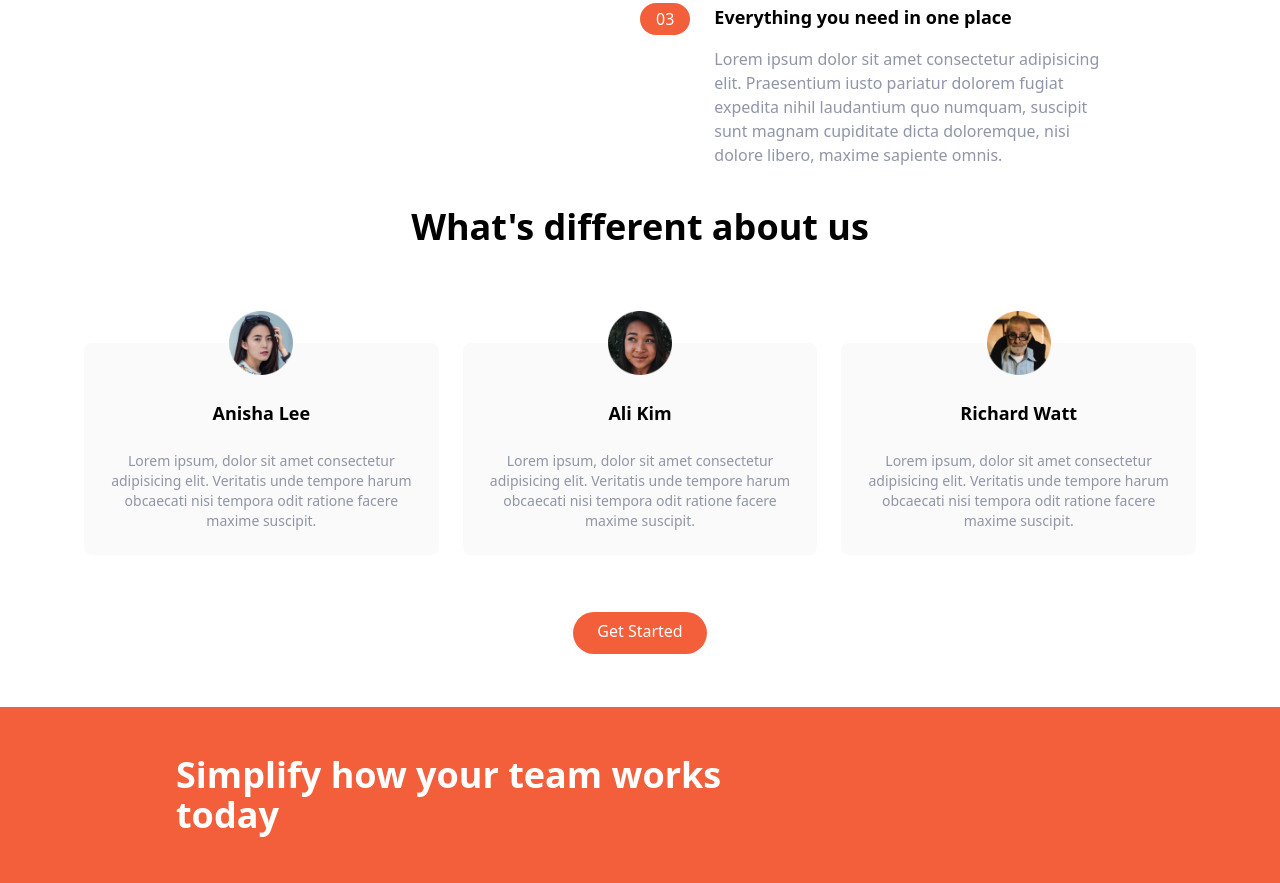
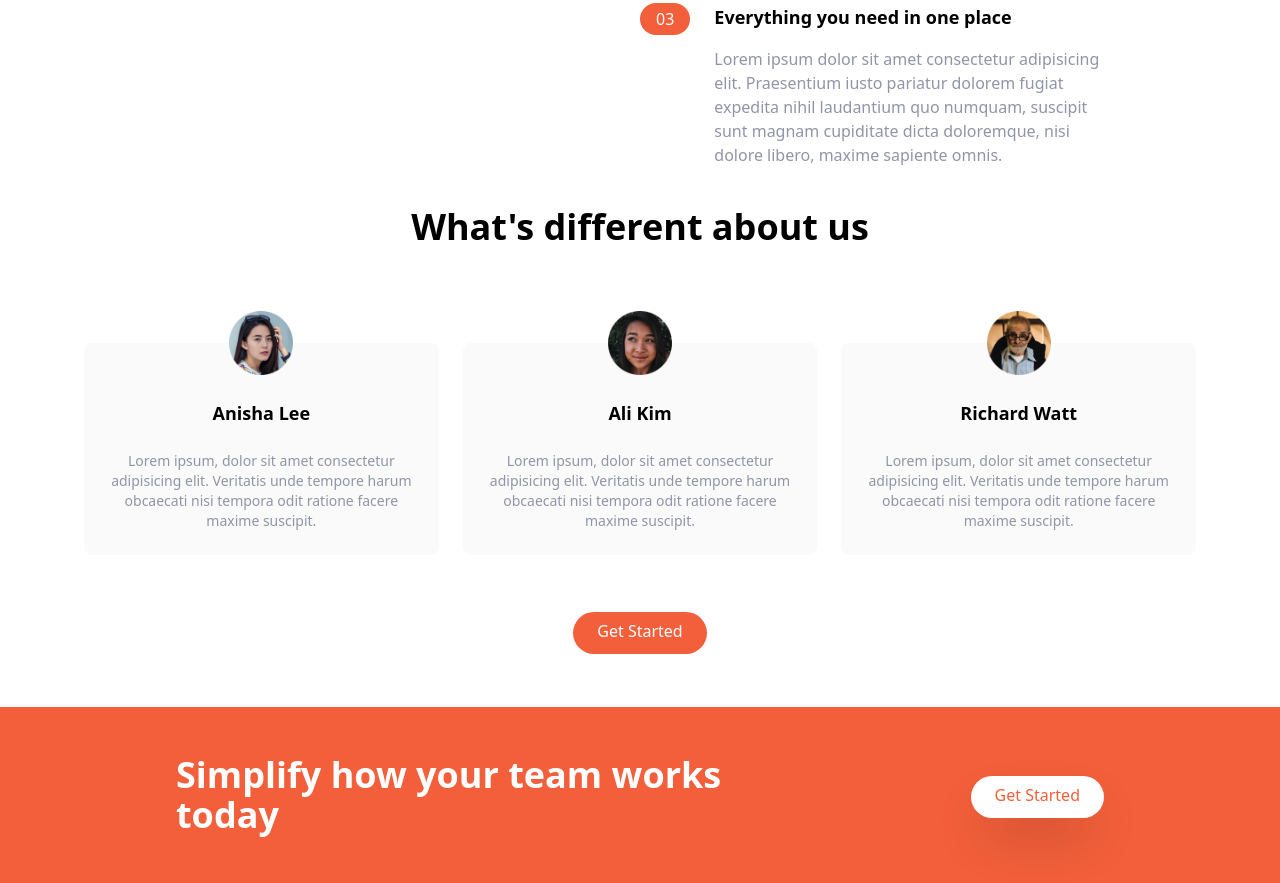
Before and after one commit to KudaMukucha/tailwind-landing-site, a website: page index.html in a window 1280 px wide. Shown: the part 1059-1942 px from the top of the page. Drawn offline with Linux system fonts and the light colour scheme.

Commit message:
CTA Button Layout

```diff
--- a/index.html
+++ b/index.html
@@ -209,7 +209,11 @@
         <h2 class="text-5xl font-bold leading-tight text-center text-white md:text-4xl md:max-w-xl md:text-left">
             Simplify how your team works today
         </h2>
+        <!--CTA Button-->
+        <div>
+            <a href="" class=" bg-white p-3 px-6 pt-2  rounded-full baseline text-brightRed shadow-2xl hover:bg-gray-800">Get Started</a>
 
+        </div>
     </div>
 </section>
 </body>
```
Also changed, not shown: css/main.css.
